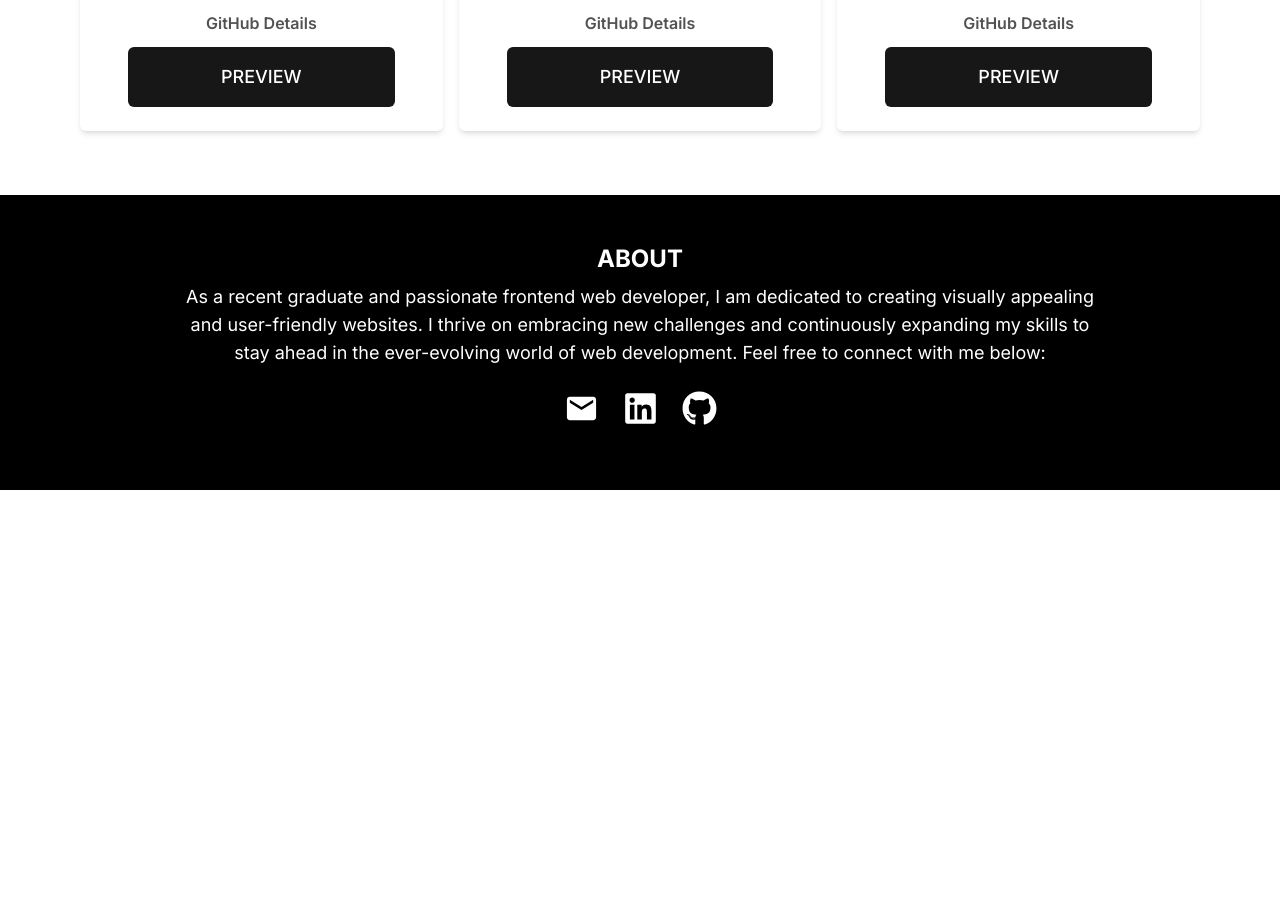
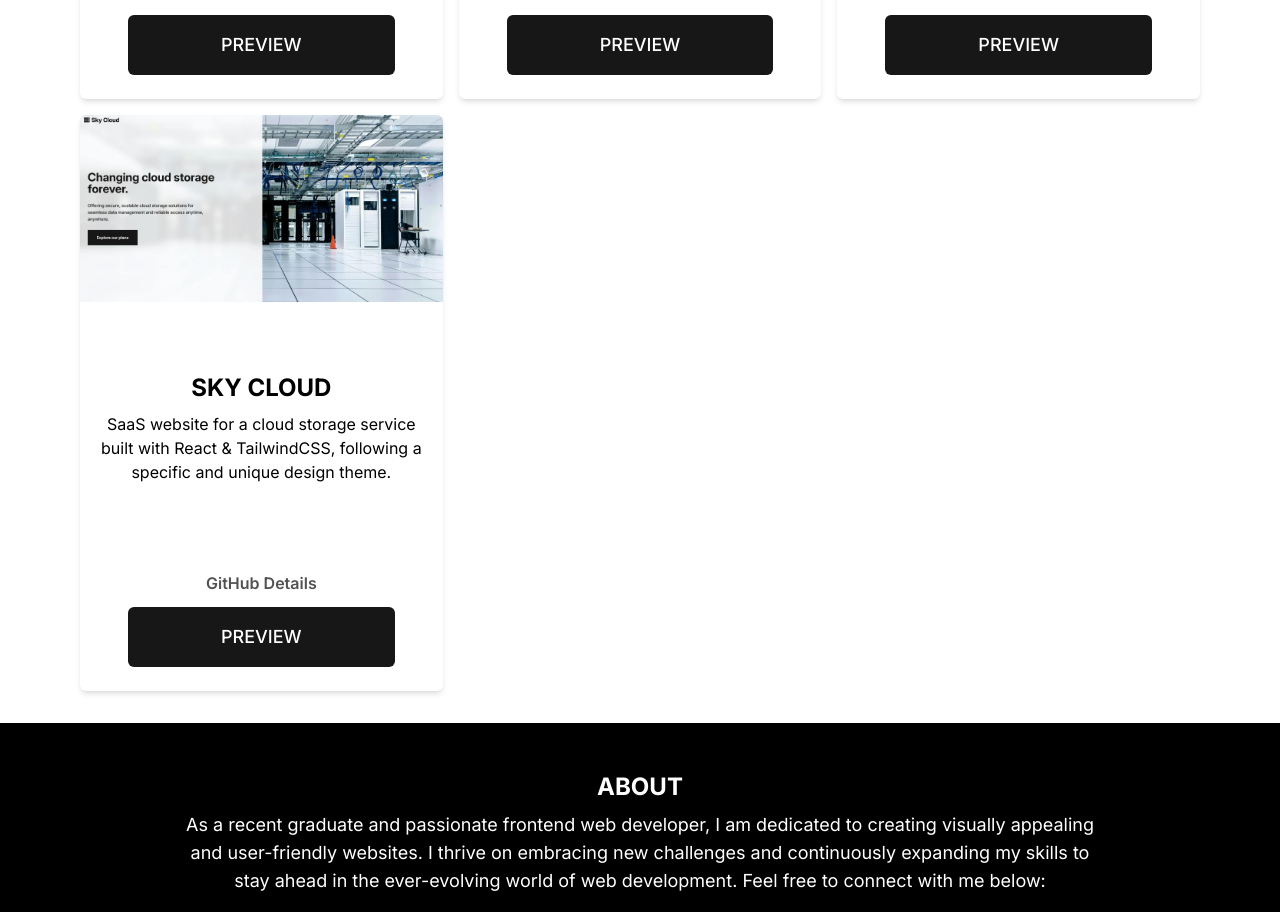
Before and after one commit to as9284/as-portfolio, a React (Vite) app: page / in a window 1280 px wide. Shown: the part 1405-2317 px from the top of the page. Before the commit the page ends 1895 px from the top, so only its background shows below. Built offline with nearby package versions, Linux system fonts and the light colour scheme.

Commit message:
Add new project

```diff
--- a/src/components/Card.jsx
+++ b/src/components/Card.jsx
@@ -33,7 +33,7 @@ function Card({ image, title, description, link, preview }) {
           </p>
           <button
             onClick={() => openLink(preview)}
-            className="w-full text-base md:text-lg py-4 my-2 rounded-md bg-neutral-900 font-medium text-white hover:bg-neutral-700 hover:shadow-xl focus:bg-neutral-700 focus:shadow-lg active:scale-95 duration-300 select-none uppercase dark:text-neutral-200"
+            className="w-full text-base md:text-lg py-4 my-2 rounded-md bg-neutral-900 font-medium text-white hover:bg-neutral-700 focus:bg-neutral-700 active:scale-95 duration-300 select-none uppercase dark:text-neutral-200"
           >
             Preview
           </button>
--- a/src/components/Projects.jsx
+++ b/src/components/Projects.jsx
@@ -4,11 +4,13 @@ import CardData from "../data/cardsData.json";
 import QuickShorten from "../assets/quickshorten.webp";
 import AstraFeedback from "../assets/astrafeedback.webp";
 import HoloMovies from "../assets/holomovies.webp";
+import SkyCloud from "../assets/skycloud.webp";
 
 const images = {
   "quickshorten.webp": QuickShorten,
   "astrafeedback.webp": AstraFeedback,
   "holomovies.webp": HoloMovies,
+  "skycloud.webp": SkyCloud,
 };
 
 const importAll = (imagePaths) => {
--- a/src/data/cardsData.json
+++ b/src/data/cardsData.json
@@ -22,5 +22,13 @@
     "src": "holomovies.webp",
     "link": "https://github.com/as9284/holo-movies",
     "preview": "https://holo-movies.vercel.app/"
+  },
+  {
+    "id": 4,
+    "title": "Sky Cloud",
+    "description": "SaaS website for a cloud storage service built with React & TailwindCSS, following a specific and unique design theme.",
+    "src": "skycloud.webp",
+    "link": "https://github.com/as9284/sky-cloud",
+    "preview": "https://sky-cloud.vercel.app/"
   }
 ]
```
Also changed, not shown: src/assets/skycloud.webp (added).
